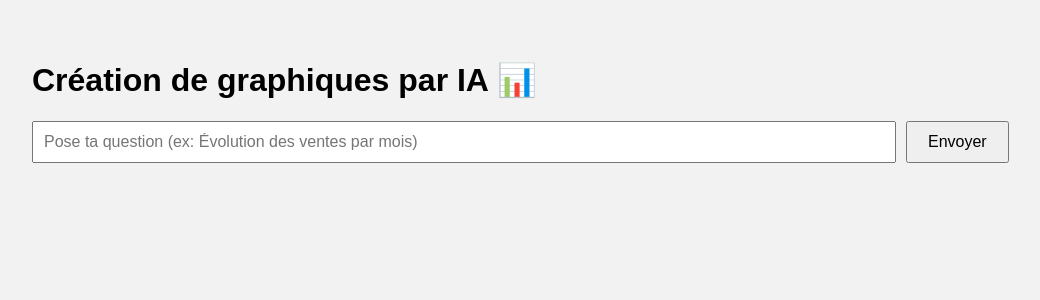
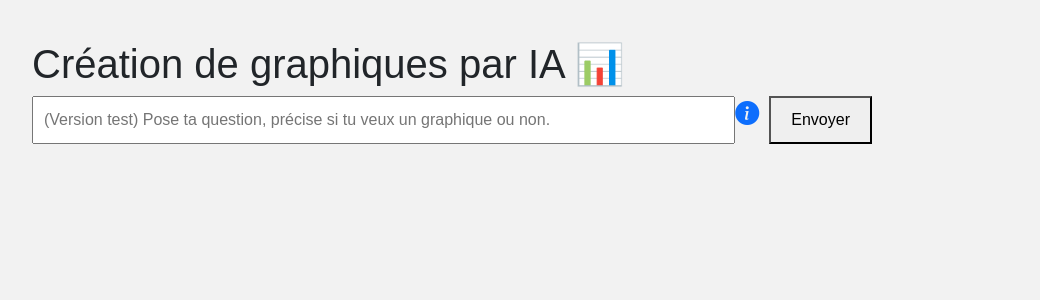
Before and after one commit to Piz20/theBallotProject, a Django app: page /gemini/ in a window 1280 px wide. Shown: the top 300 px of the page, without its empty margins (8-1048 px from the left). Run offline with Django 5.2, Linux system fonts and the light colour scheme; parts of the project's set-up code (start-up, migrations or seed data) failed here and were passed over.

Commit message:
Refactor D3 code generation prompt for clarity and detail; update gender field choices in CustomUser model; enhance index.html with tooltips and improved layout

```diff
--- a/election_app/api/query_generator.py
+++ b/election_app/api/query_generator.py
@@ -66,12 +66,18 @@ def get_data_from_db(prompt):
 # Fonction pour générer le code D3.js
 def generate_d3_code(prompt, data):
     request = f"""
-     Voici le schéma de ma base de données {schema_bd} ,
-     donne-moi le code HTML avec un beau css , et une legende du graphique , bref quelque chose de tres detaille meme lorsqu on survol avec la souris , une belle mise en page intelligente du graphique en utilisant d3js qui peut illustrer la requête suivante : {prompt}
-     Voici les données associées : {data}
+    Voici le schéma de ma base de données : {schema_bd}.
 
-     surtout n ajoute aucun commentaire je veux juste le code executable dans le navigateur
-     """
+    Donne-moi le code HTML avec un beau CSS, une légende du graphique, bref quelque chose de très détaillé, même lorsqu’on survole avec la souris.
+
+    Il y aura des explications précises en dessous du graphique. Il doit aussi y avoir la possibilité que la requête ne retourne pas de résultats graphiques, mais par exemple des données simples avec des explications écrites. Tu dois avoir assez de jugeote pour savoir si l’on doit afficher un graphique ou non, même si ce n’est pas précisé explicitement.
+
+    Une belle mise en page intelligente du graphique en utilisant D3.js qui peut illustrer la requête suivante : {prompt}.
+
+    Voici les données associées : {data}.
+
+    Surtout, n’ajoute aucun commentaire. Je veux juste le code exécutable dans le navigateur.
+    """
 
     # Appel à l'API Gemini pour générer le code D3.js avec les données réelles
     response = client.models.generate_content(model="gemini-2.0-flash", contents=request)
@@ -121,6 +127,8 @@ class QueryViewSet(viewsets.ViewSet):
 
             reformatedHTML = reformat_html(html_content)
 
+            print(reformatedHTML)
+
             return Response(reformatedHTML, content_type="text/html")
 
         except Exception as e:
--- a/election_app/models.py
+++ b/election_app/models.py
@@ -33,7 +33,7 @@ class CustomUser(AbstractUser):
     id = models.BigAutoField(primary_key=True)
     name = models.CharField(max_length=255, null=True, blank=True)
     matricule = models.CharField(max_length=100, null=True, blank=True, unique=True)
-    gender = models.CharField(max_length=10, choices=[('M', 'Male'), ('F', 'Female')], null=True, blank=True)
+    gender = models.CharField(max_length=10, choices=[('Male', 'Male'), ('Female', 'Female')], null=True, blank=True)
     email = models.EmailField(unique=True, null=False, blank=False)
     date_of_birth = models.DateField(null=True, blank=True)
     elections = models.JSONField(null=True, blank=True)
--- a/templates/election_app/gemini/index.html
+++ b/templates/election_app/gemini/index.html
@@ -6,6 +6,11 @@
   <meta charset="UTF-8">
   <meta name="viewport" content="width=device-width, initial-scale=1.0">
   <title>Création de Graphiques avec IA</title>
+
+  <!-- Bootstrap CSS -->
+  <link href="https://cdn.jsdelivr.net/npm/bootstrap@5.3.3/dist/css/bootstrap.min.css" rel="stylesheet">
+  <!-- Bootstrap Icons -->
+  <link href="https://cdn.jsdelivr.net/npm/bootstrap-icons@1.10.5/font/bootstrap-icons.css" rel="stylesheet">
 
   <script src="{% static 'js/utils.js' %}"></script>
 
@@ -28,10 +33,11 @@
       display: flex;
       justify-content: flex-start;
       margin-bottom: 20px;
+      width: 70%;
     }
 
     .prompt-container input {
-      width: 70%;
+      width: 100%;
       padding: 10px;
       font-size: 16px;
     }
@@ -43,7 +49,13 @@
       cursor: pointer;
     }
 
-    /* Style pour l'iframe : occuper toute la largeur et hauteur nécessaire */
+    /* Tooltip décalé par rapport à la zone de texte */
+    .info-tooltip {
+      margin-left: 10px;
+      font-size: 18px;
+      cursor: pointer;
+    }
+
     iframe {
       width: 100%;
       border: none;
@@ -51,19 +63,18 @@
       display: block;
     }
 
-    /* Style pour le loader */
     .loader {
       position: absolute;
       top: 50%;
       left: 50%;
       transform: translate(-50%, -50%);
-      border: 4px solid #f3f3f3; /* Couleur de fond */
-      border-top: 4px solid #3498db; /* Couleur de la barre de progression */
+      border: 4px solid #f3f3f3;
+      border-top: 4px solid #3498db;
       border-radius: 50%;
       width: 50px;
       height: 50px;
       animation: spin 2s linear infinite;
-      display: none; /* Le loader est caché par défaut */
+      display: none;
     }
 
     @keyframes spin {
@@ -71,28 +82,48 @@
       100% { transform: translate(-50%, -50%) rotate(360deg); }
     }
 
-    /* Empêche l'affichage du texte de l'iframe qui pourrait déborder */
     .error {
       color: red;
     }
-  </style>
+</style>
+
+
 </head>
 <body>
 
   <h1>Création de graphiques par IA 📊</h1>
 
   <div class="prompt-container">
-    <input type="text" id="promptInput" placeholder="Pose ta question (ex: Évolution des ventes par mois)">
+    <input
+      type="text"
+      id="promptInput"
+      placeholder="(Version test) Pose ta question, précise si tu veux un graphique ou non."
+    >
+
+    <!-- Icône d'information Bootstrap avec tooltip -->
+    <i
+      class="bi bi-info-circle-fill text-primary"
+      data-bs-toggle="tooltip"
+      data-bs-placement="right"
+      title="⚠️ Ceci est une version test : l'IA peut se tromper dans le choix ou l'exactitude du graphique."
+      style="font-size: 1.5rem; cursor: pointer;">
+    </i>
+
     <button id="submitBtn">Envoyer</button>
   </div>
 
-  <!-- Loader caché par défaut, il apparaîtra au clic sur "Envoyer" -->
   <div id="loader" class="loader"></div>
-
-  <!-- L'iframe où le graphique sera affiché -->
   <iframe id="resultIframe" style="display:none;"></iframe>
 
+  <!-- Bootstrap JS pour activer les tooltips -->
+  <script src="https://cdn.jsdelivr.net/npm/bootstrap@5.3.3/dist/js/bootstrap.bundle.min.js"></script>
   <script>
+    // Active les tooltips Bootstrap
+    document.addEventListener('DOMContentLoaded', function () {
+      const tooltipTriggerList = document.querySelectorAll('[data-bs-toggle="tooltip"]');
+      [...tooltipTriggerList].forEach(el => new bootstrap.Tooltip(el));
+    });
+
     document.getElementById("submitBtn").addEventListener("click", async () => {
       const prompt = document.getElementById("promptInput").value.trim();
       const iframe = document.getElementById("resultIframe");
@@ -103,25 +134,22 @@
         return;
       }
 
-      // Afficher le loader pendant le processus de chargement
       loader.style.display = "block";
-      iframe.style.display = "none"; // Masquer l'iframe avant de charger
-      iframe.srcdoc = ""; // Réinitialiser le contenu de l'iframe
+      iframe.style.display = "none";
+      iframe.srcdoc = "";
 
       try {
         const response = await fetch(`http://localhost:8000/api/query/run_for_graphs/?prompt=${encodeURIComponent(prompt)}`);
 
         if (!response.ok) {
-          iframe.style.display = "none"; // Masquer l'iframe en cas d'erreur
-          loader.style.display = "none"; // Masquer le loader en cas d'erreur
+          loader.style.display = "none";
           alert(`Erreur de chargement : ${response.statusText}`);
           return;
         }
 
         let html = await response.text();
-        html = reformatHTML(html); // Assurez-vous d'avoir la fonction reformatHTML pour corriger le HTML
+        html = reformatHTML(html); // Doit être défini dans utils.js
 
-        // Ajout du script pour redimensionner l'iframe dynamiquement
         const autoResizeScript = `
           <script>
             function resizeIframe() {
@@ -135,19 +163,16 @@
         `;
 
         const finalHtml = html + autoResizeScript;
-
         iframe.srcdoc = finalHtml;
-        iframe.style.display = "block"; // Afficher l'iframe une fois le contenu chargé
-        loader.style.display = "none"; // Masquer le loader une fois le contenu chargé
+        iframe.style.display = "block";
+        loader.style.display = "none";
 
       } catch (error) {
-        iframe.style.display = "none"; // Masquer l'iframe en cas d'erreur
-        loader.style.display = "none"; // Masquer le loader en cas d'erreur
+        loader.style.display = "none";
         alert(`Erreur lors du chargement du graphique : ${error.message}`);
       }
     });
 
-    // Adapter dynamiquement la hauteur de l'iframe
     window.addEventListener("message", (event) => {
       if (event.data && event.data.type === 'resize-iframe') {
         const iframe = document.getElementById("resultIframe");
```
